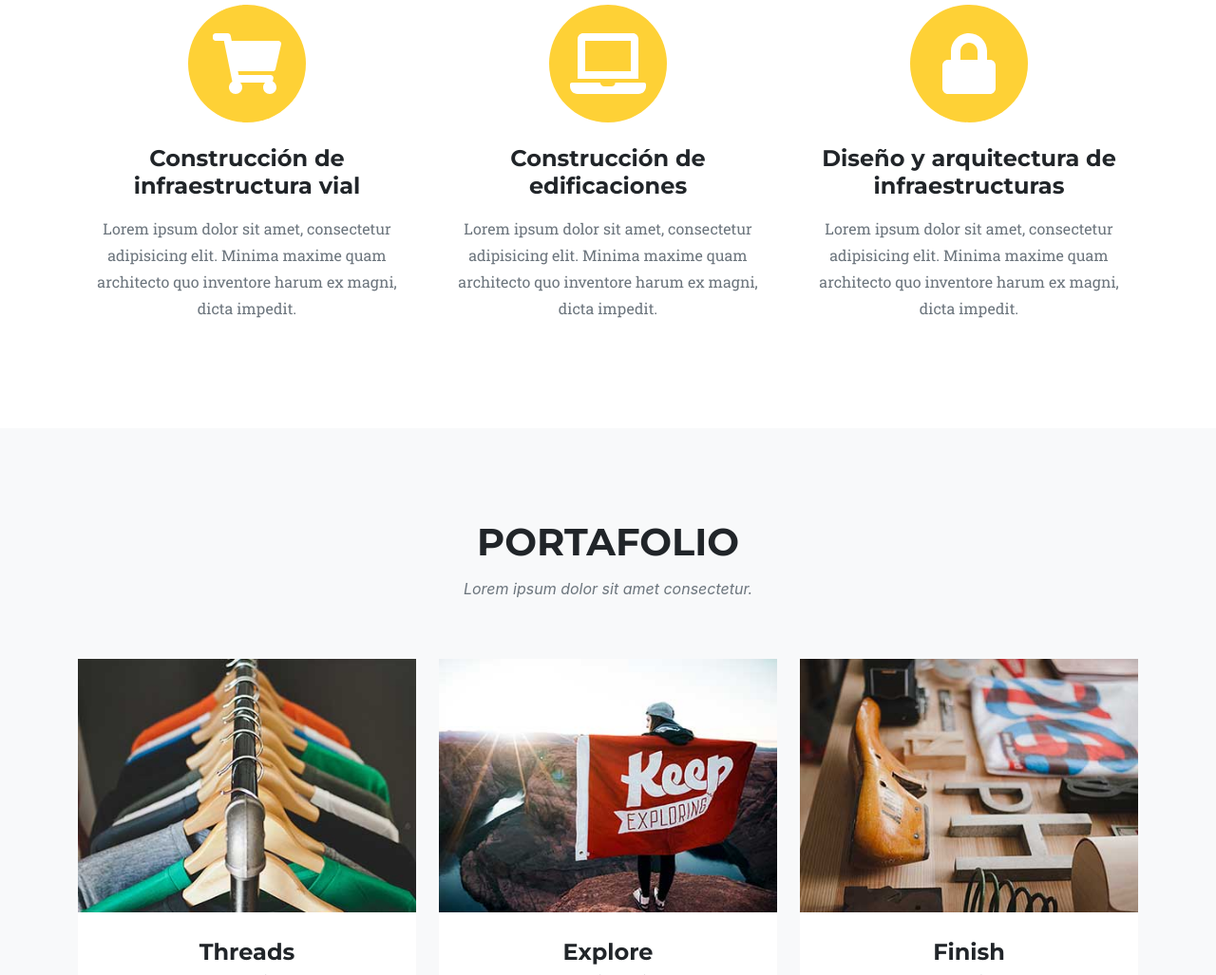
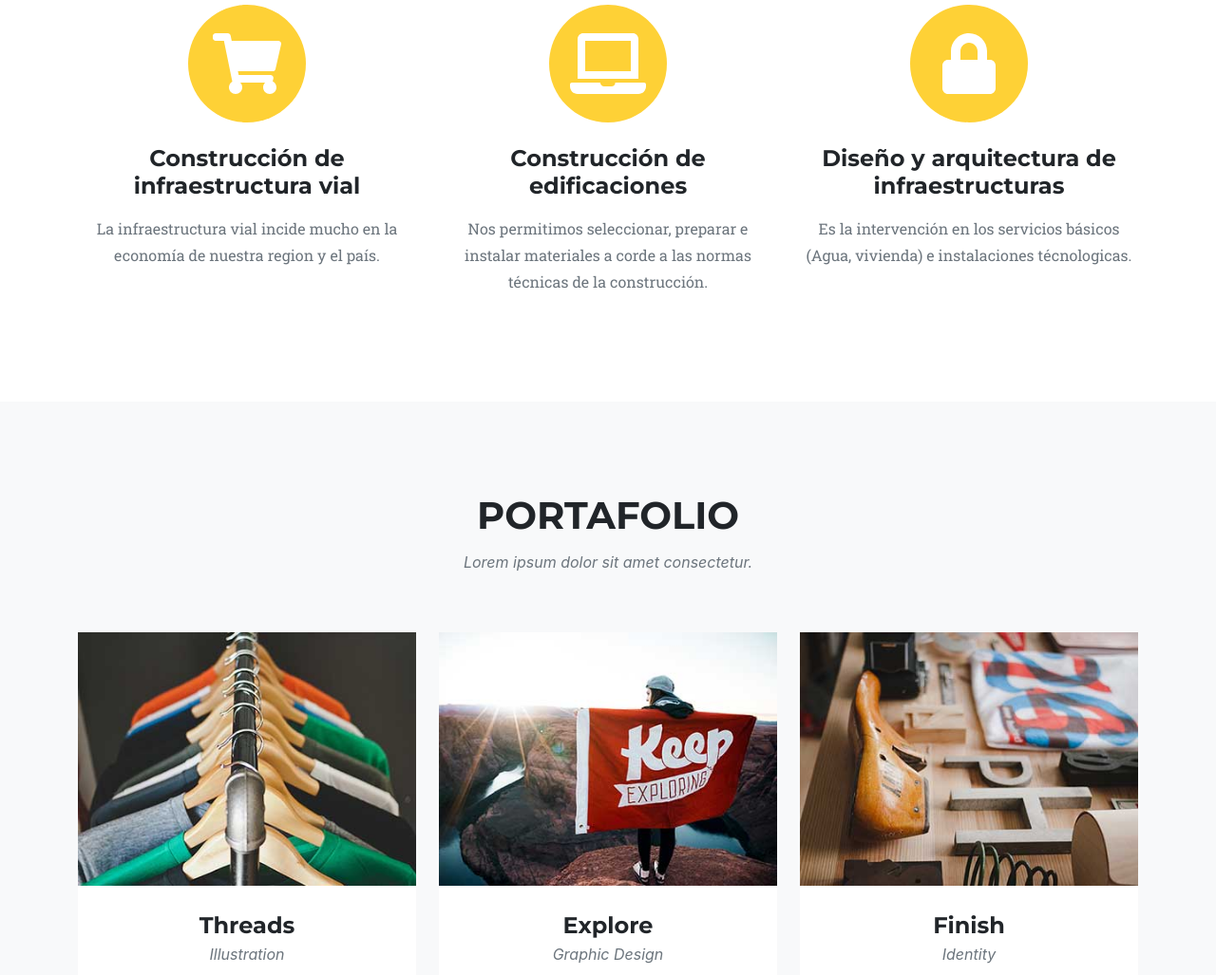
Before and after one commit to charlie210012/proyecto1, a plain HTML site: page public_html/index.html in a window 1280 px wide. Shown: the part 985-2012 px from the top of the page at 95% size. Drawn offline with nearby package versions, Linux system fonts and the light colour scheme; a web font is replaced by a local one.

```diff
--- a/public_html/index.html
+++ b/public_html/index.html
@@ -58,7 +58,7 @@
                             <i class="fas fa-shopping-cart fa-stack-1x fa-inverse"></i>
                         </span>
                         <h4 class="my-3">Construcción de infraestructura vial</h4>
-                        <p class="text-muted">Lorem ipsum dolor sit amet, consectetur adipisicing elit. Minima maxime quam architecto quo inventore harum ex magni, dicta impedit.</p>
+                        <p class="text-muted">La infraestructura vial incide mucho en la economía de nuestra region y el país.</p>
                     </div>
                     <div class="col-md-4">
                         <span class="fa-stack fa-4x">
@@ -66,7 +66,7 @@
                             <i class="fas fa-laptop fa-stack-1x fa-inverse"></i>
                         </span>
                         <h4 class="my-3">Construcción de edificaciones</h4>
-                        <p class="text-muted">Lorem ipsum dolor sit amet, consectetur adipisicing elit. Minima maxime quam architecto quo inventore harum ex magni, dicta impedit.</p>
+                        <p class="text-muted">Nos permitimos seleccionar, preparar e instalar materiales a corde a las normas técnicas de la construcción.</p>
                     </div>
                     <div class="col-md-4">
                         <span class="fa-stack fa-4x">
@@ -74,7 +74,7 @@
                             <i class="fas fa-lock fa-stack-1x fa-inverse"></i>
                         </span>
                         <h4 class="my-3">Diseño y arquitectura de infraestructuras</h4>
-                        <p class="text-muted">Lorem ipsum dolor sit amet, consectetur adipisicing elit. Minima maxime quam architecto quo inventore harum ex magni, dicta impedit.</p>
+                        <p class="text-muted">Es la intervención en los servicios básicos (Agua, vivienda) e instalaciones técnologicas.</p>
                     </div>
                 </div>
             </div>
```
